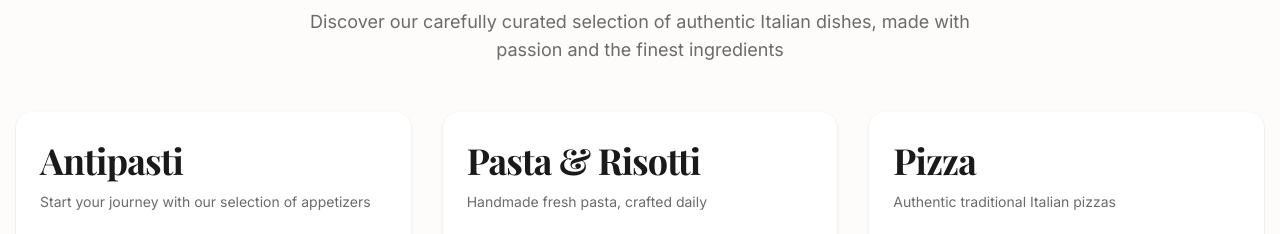
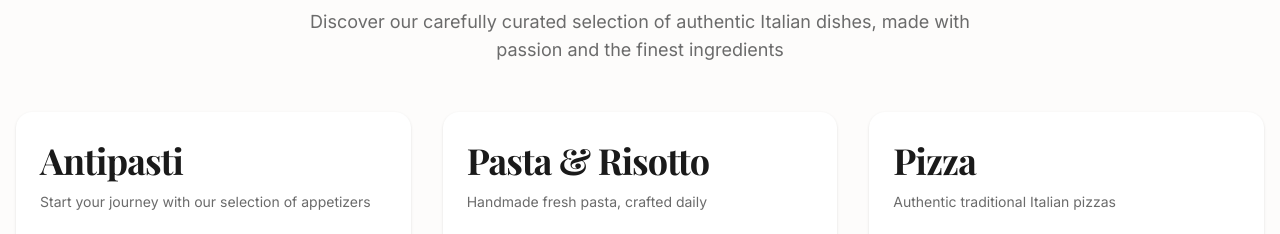
Before and after one commit to technoactive/rialto-social, a Next.js app: page / in a window 1280 px wide. Shown: the part 3400-3634 px from the top of the page. Built offline with nearby package versions, Linux system fonts and the light colour scheme; a web font is replaced by a local one.

Commit message:
Fix Pasta & Risotti spelling to Pasta & Risotto on homepage
- Changed 'Pasta & Risotti' to 'Pasta & Risotto' in MenuPreview component
- Updated section ID from 'pasta-risotti' to 'pasta-risotto' in a-la-carte.ts
- Updated ID reference in MenuPreview to match the corrected ID

```diff
--- a/components/sections/MenuPreview.tsx
+++ b/components/sections/MenuPreview.tsx
@@ -26,9 +26,9 @@ const menuCategories = [
     })) || []
   },
   {
-    name: "Pasta & Risotti",
+    name: "Pasta & Risotto",
     description: "Handmade fresh pasta, crafted daily",
-    items: aLaCarteData.find(s => s.id === "pasta-risotti")?.items.slice(0, 3).map(item => ({
+    items: aLaCarteData.find(s => s.id === "pasta-risotto")?.items.slice(0, 3).map(item => ({
       name: item.name,
       price: formatPrice(item.price),
       description: item.description || ""
--- a/lib/data/menu/a-la-carte.ts
+++ b/lib/data/menu/a-la-carte.ts
@@ -124,7 +124,7 @@ export const aLaCarteData: MenuSection[] = [
     ]
   },
   {
-    id: 'pasta-risotti',
+    id: 'pasta-risotto',
     title: '🍝 Pasta & Risotto',
     displayOrder: 3,
     items: [
```
